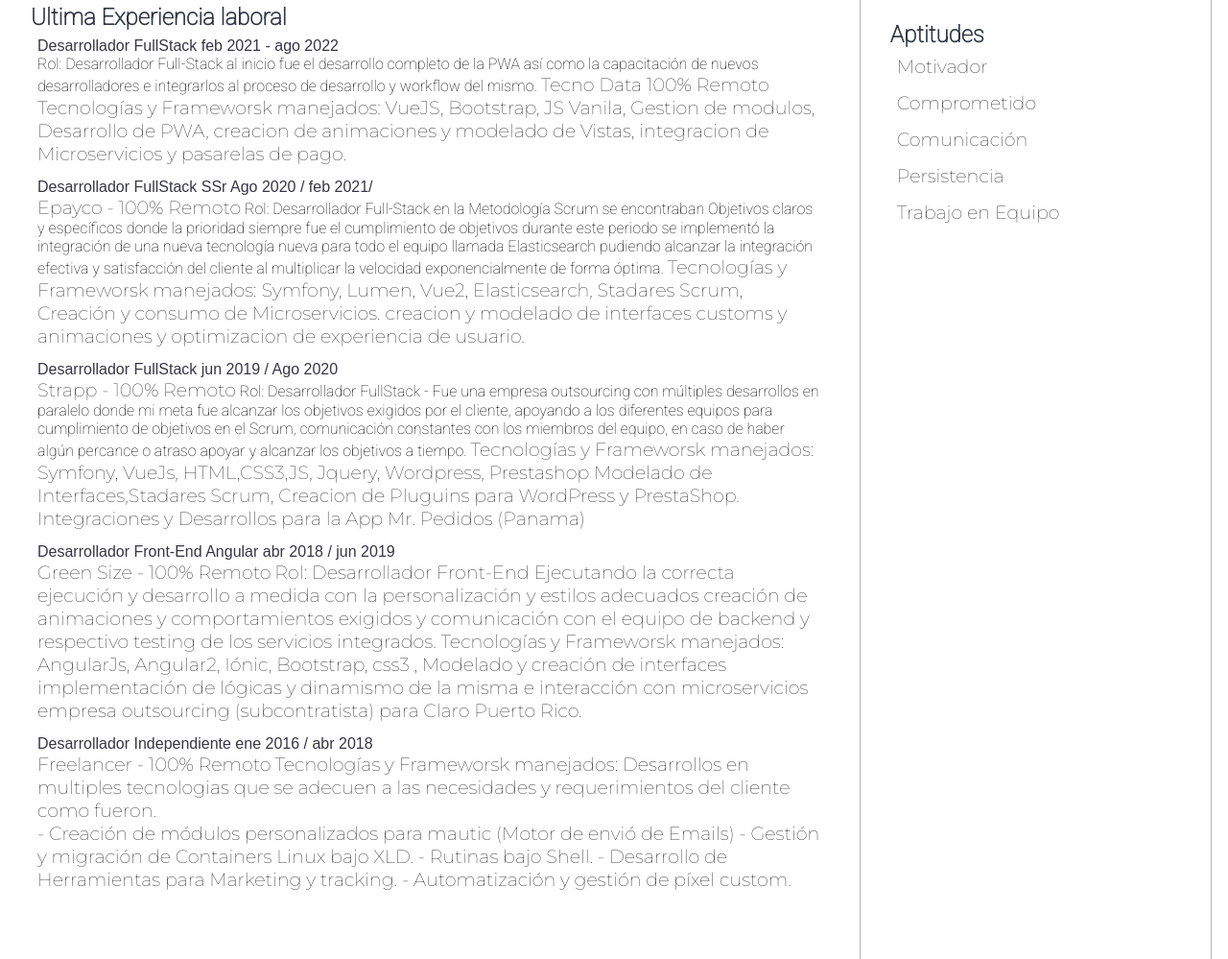
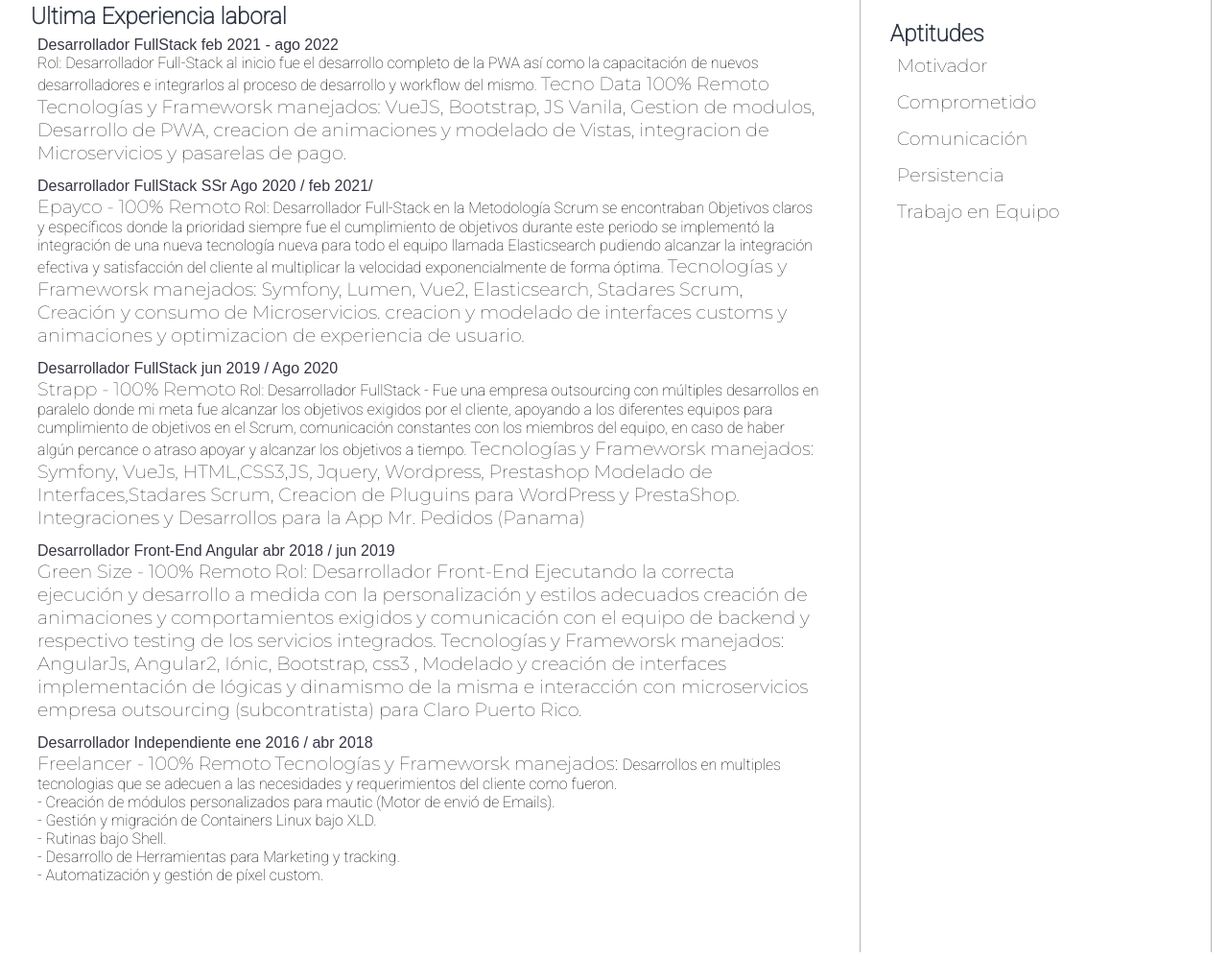
Before and after one commit to julio899/cv, a plain HTML site: page index.html in a window 1280 px wide. Shown: the part 1280-2279 px from the top of the page at 96% size. Drawn offline with Linux system fonts and the light colour scheme; a web font is replaced by a local one.

Commit message:
Update index.html

```diff
--- a/index.html
+++ b/index.html
@@ -132,14 +132,15 @@
 
 						<label>
 							Tecnologías y Frameworsk manejados:
+						</label>
+
 							Desarrollos en multiples tecnologias que se adecuen a las necesidades y requerimientos del cliente como fueron.<br/>
 
-							- Creación de módulos personalizados para mautic (Motor de envió de Emails)
-							- Gestión y migración de Containers Linux bajo XLD.
-							- Rutinas bajo Shell.
-							- Desarrollo de Herramientas para Marketing y tracking.
-							- Automatización y gestión de píxel custom.
-						</label>
+							- Creación de módulos personalizados para mautic (Motor de envió de Emails).<br/>
+							- Gestión y migración de Containers Linux bajo XLD.<br/>
+							- Rutinas bajo Shell.<br/>
+							- Desarrollo de Herramientas para Marketing y tracking.<br/>
+							- Automatización y gestión de píxel custom.<br/>
 	  				</li>
 	  			</ul>
 	  		</section>
```
